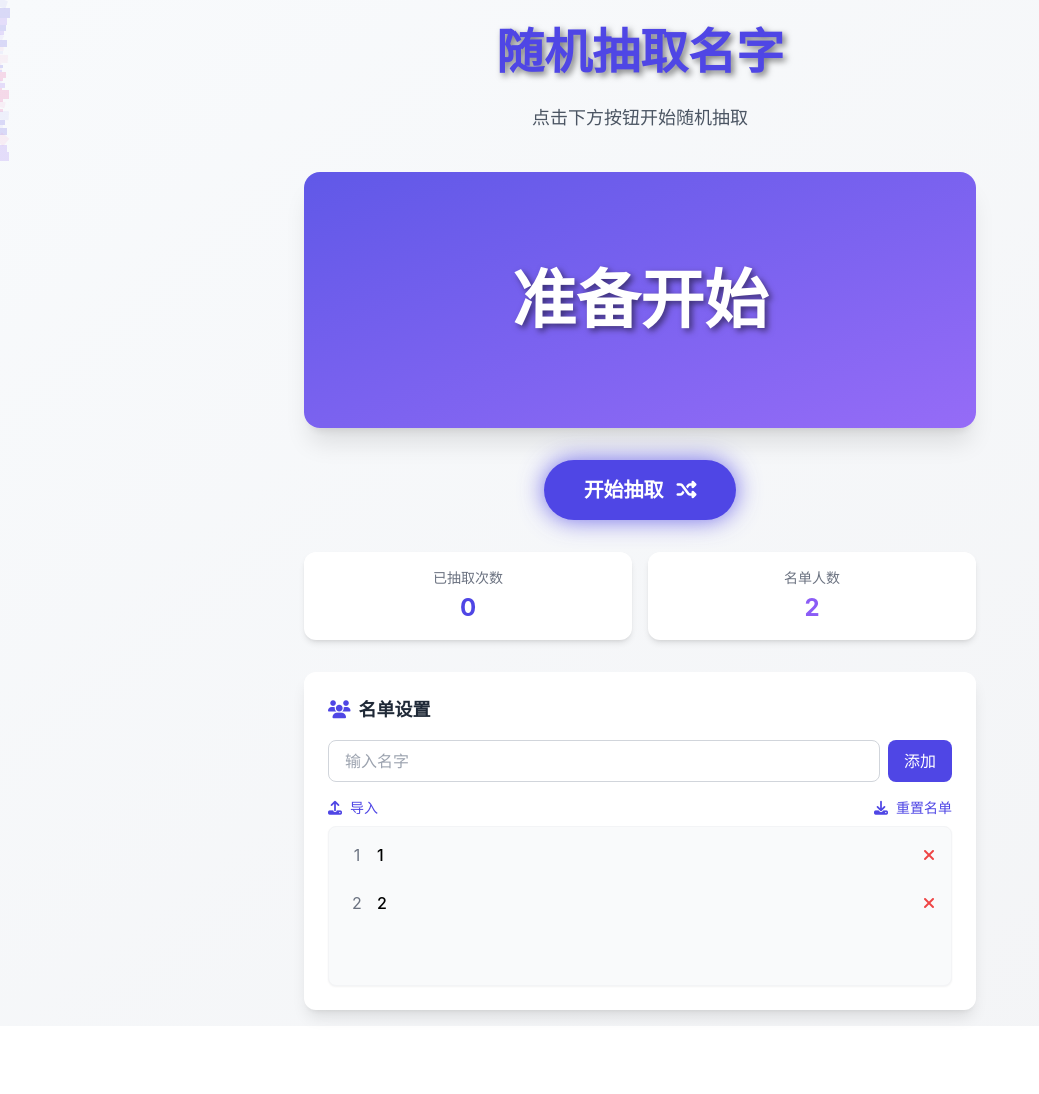
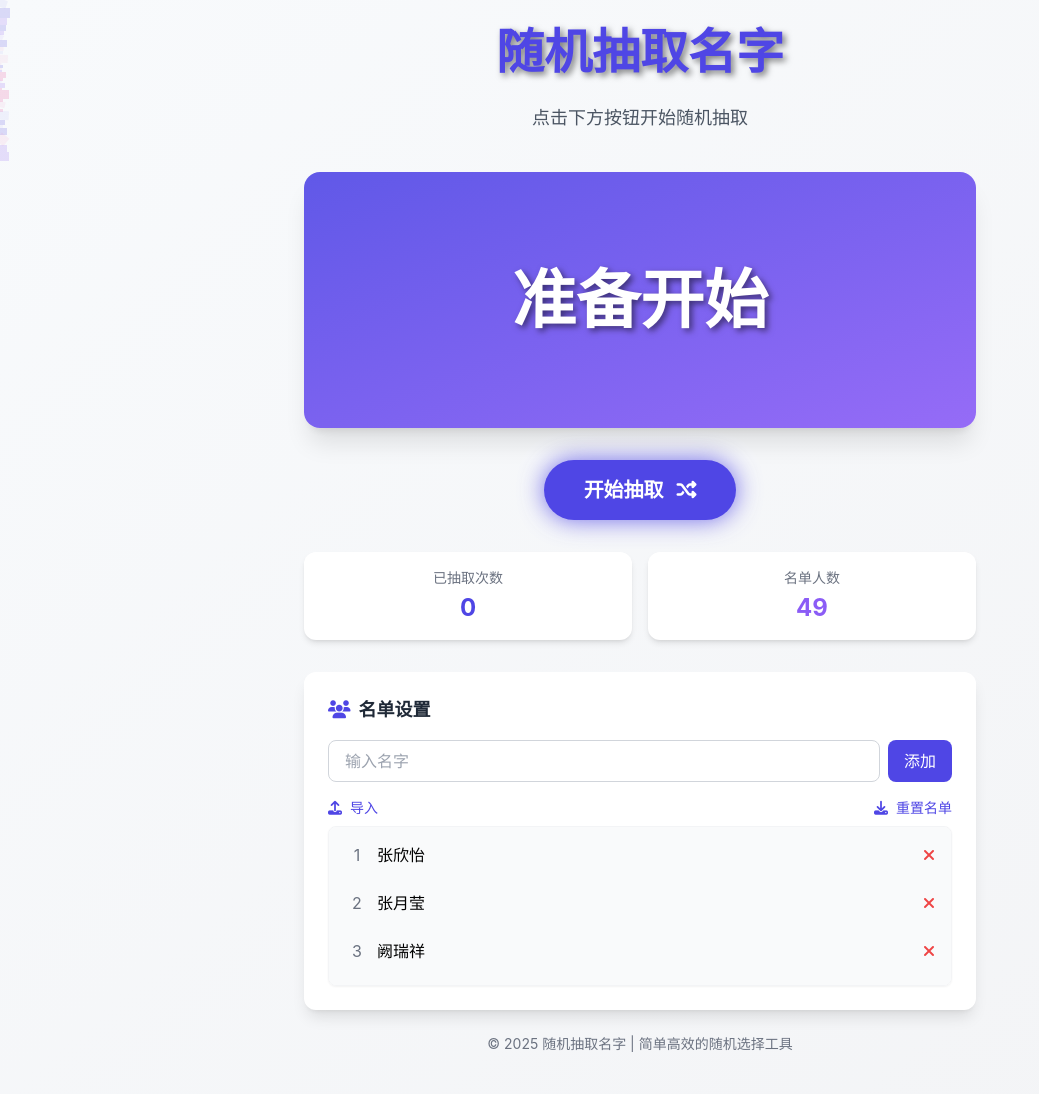
Before and after one commit to Southern3/names, a plain HTML site: page v/index.html in a window 1280 px wide. Shown: the whole page, without its empty margins (0-1039 px from the left). Before the commit the page ends 1026 px from the top, so only its background shows below. Drawn offline with nearby package versions, Linux system fonts and the light colour scheme.

Commit message:
Add files via upload

```diff
--- a/v/index.html
+++ b/v/index.html
@@ -3,7 +3,7 @@
 <head>
     <meta charset="UTF-8">
     <meta name="viewport" content="width=device-width, initial-scale=1.0">
-    <title>随机抽取名字</title>
+    <title>增强版随机抽取名字</title>
     <script src="https://cdn.tailwindcss.com"></script>
     <link href="https://cdnjs.cloudflare.com/ajax/libs/font-awesome/6.7.2/css/all.min.css" rel="stylesheet">
     <script>
@@ -186,9 +186,9 @@
         </div>
 
         <!-- 页脚 -->
-        <!-- <footer class="mt-auto py-6 text-center text-gray-500 text-sm animate-fade-in">
+        <footer class="mt-auto py-6 text-center text-gray-500 text-sm animate-fade-in">
             <p>© 2025 随机抽取名字 | 简单高效的随机选择工具</p>
-        </footer> -->
+        </footer>
     </div>
 
     <!-- 音频元素 -->
@@ -201,7 +201,55 @@
 
     <script>
         // 名字列表
-        let names = ["1","2"];
+        let names = ["张欣怡",
+                     "张月莹",
+                     "阙瑞祥",
+                     "朱思源",
+                     "黄怡然",
+                     "林敏玲",
+                     "赖梓仙",
+                     "张景豪",
+                     "余昊明",
+                     "张睿欣",
+                     "余顺良",
+                     "赖竣豪",
+                     "廖静怡",
+                     "易鑫",
+                     "游悦含",
+                     "林显睿",
+                     "黄元泊",
+                     "李树贤",
+                     "陈慧欣",
+                     "陈子杰",
+                     "梁沛辰",
+                     "张毅昊",
+                     "谢紫琳",
+                     "曾雨萱",
+                     "陈梓浚",
+                     "谢雅芯",
+                     "莫晓语",
+                     "曾子仪",
+                     "刘巧玥",
+                     "陈灼坤",
+                     "陈锦煜",
+                     "刘金灏",
+                     "曾梓峰",
+                     "郭泽润",
+                     "廖一帆",
+                     "廖煜婷",
+                     "张嘉骏",
+                     "黄茂铨",
+                     "邓启宁",
+                     "陈泽慧",
+                     "邹岚",
+                     "高子豪",
+                     "覃嘉璐",
+                     "陈粤越",
+                     "曾子朗",
+                     "王德辉",
+                     "周畏宇",
+                     "林佳然",
+                     "孔浩然",];
         let drawHistory = [];
 
         // 状态变量
@@ -321,9 +369,11 @@
 
         // 加载保存的名字
         function loadNames() {
-            const savedNames = localStorage.getItem('randomNames');
-            if (savedNames) {
+            const savedNames = localStorage.getItem('randomNames2');
+
+            if (savedNames&&savedNames.length >= 1) {
                 names = JSON.parse(savedNames);
+                console.log("savedNames",savedNames)
             }
         }
 
@@ -337,7 +387,7 @@
 
         // 保存名字
         function saveNames() {
-            localStorage.setItem('randomNames', JSON.stringify(names));
+            localStorage.setItem('randomNames2', JSON.stringify(names));
         }
 
         // 保存历史记录
```
